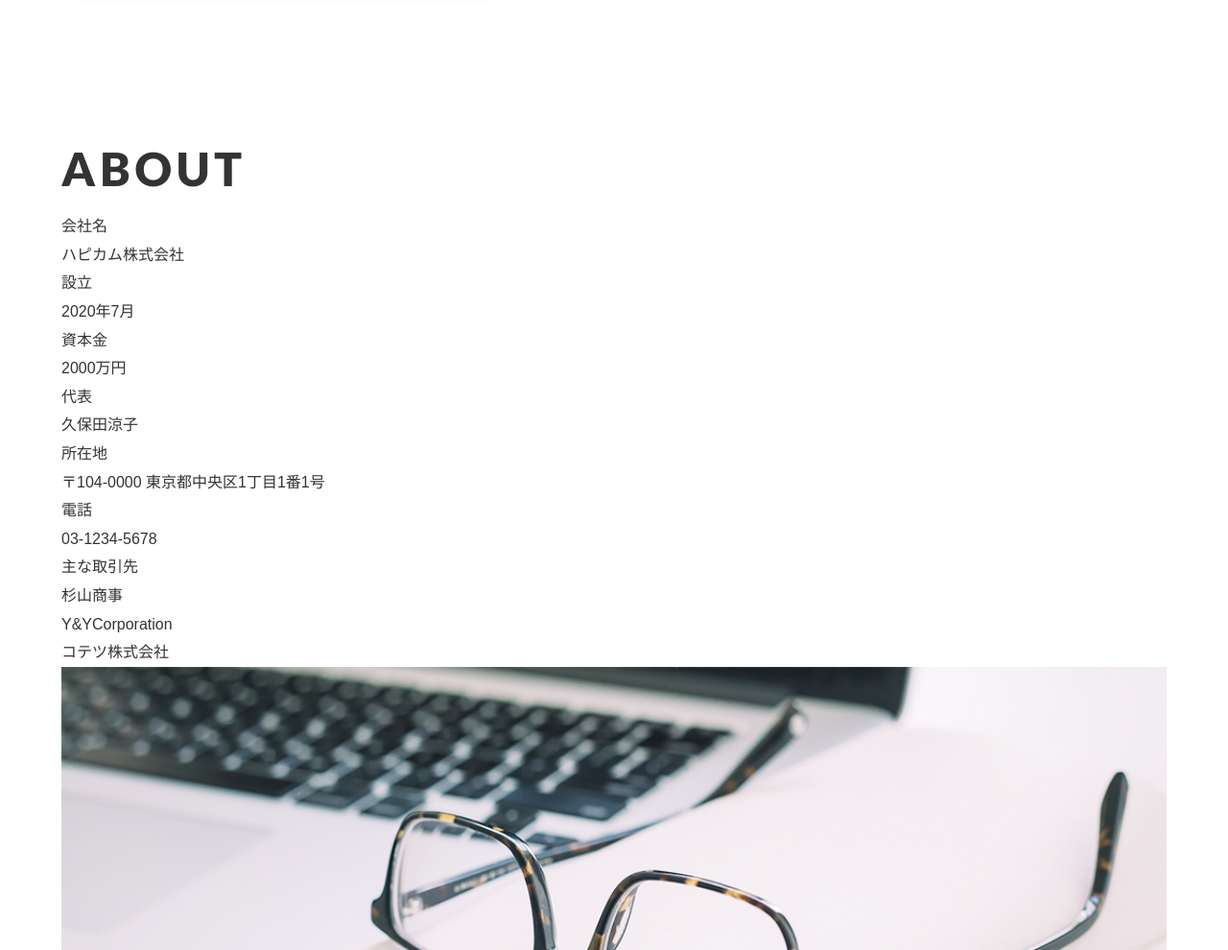
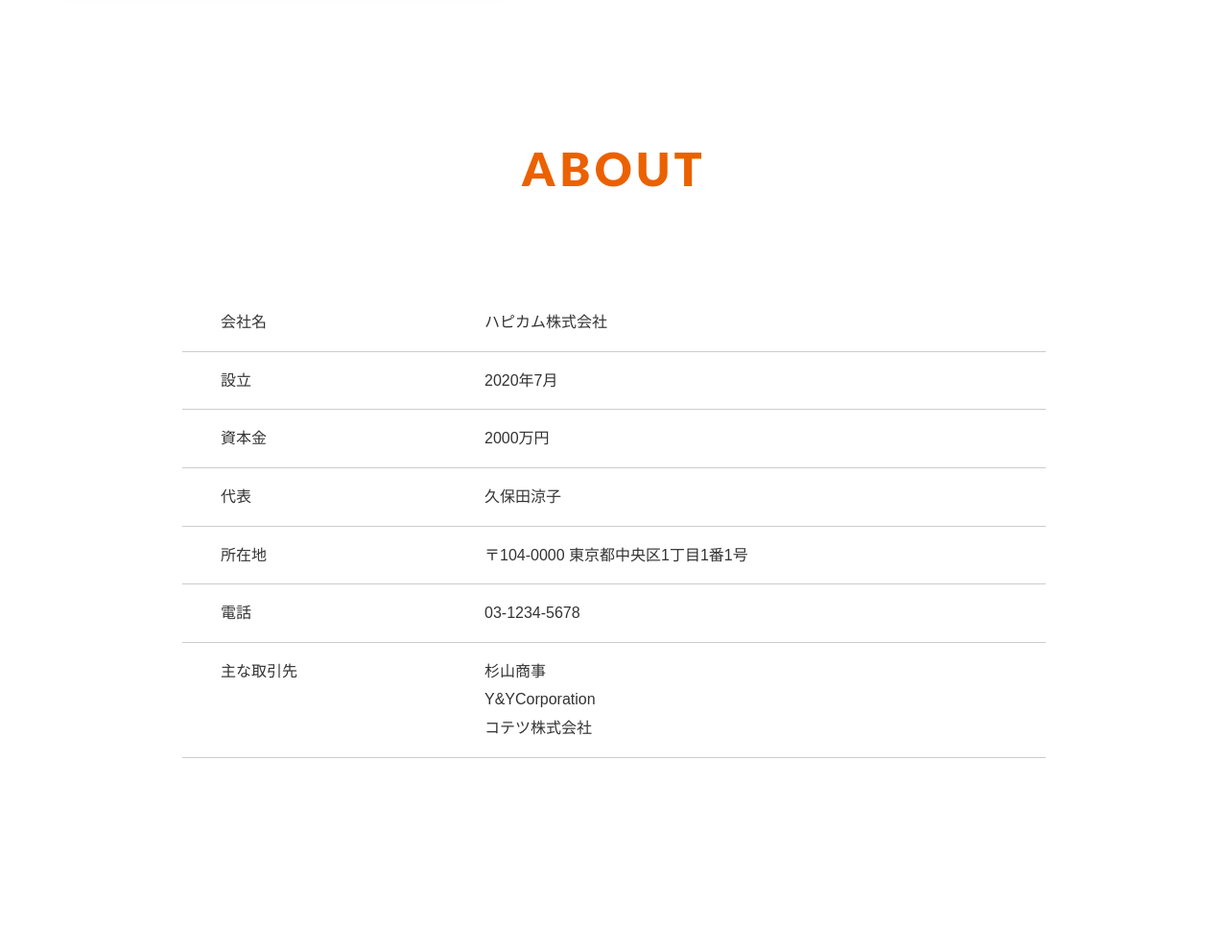
Before and after one commit to h-satoh5416/coding-practice, a plain HTML site: page index.html in a window 1280 px wide. Shown: the part 3620-4610 px from the top of the page at 96% size. Drawn offline with Linux system fonts and the light colour scheme.

Commit message:
style: Aboutセクションのレイアウトを調整

```diff
--- a/css/layout.css
+++ b/css/layout.css
@@ -273,3 +273,41 @@ h2 {
 #service .service-area .content p {
     margin-bottom: 30px;
 }
+
+/*--------------About--------------*/
+
+#about {
+    margin-bottom: 200px;
+}
+
+#about h2 {
+    text-align: center;
+    margin-bottom: 100px;
+    color: #eb6100;
+}
+
+#about .about-list {
+    width: 95%;
+    margin: 0 auto;
+    max-width: 900px;
+}
+
+#about li {
+    border-bottom: 1px solid #ccc;
+    margin-bottom: 15px;
+    padding-bottom: 15px;
+}
+
+#about dl {
+    display: flex;
+    justify-content: space-between;
+}
+
+#about dt {
+    width: 30%;
+    padding-left: 40px;
+}
+
+#about dd {
+    width: 65%;
+}
```
